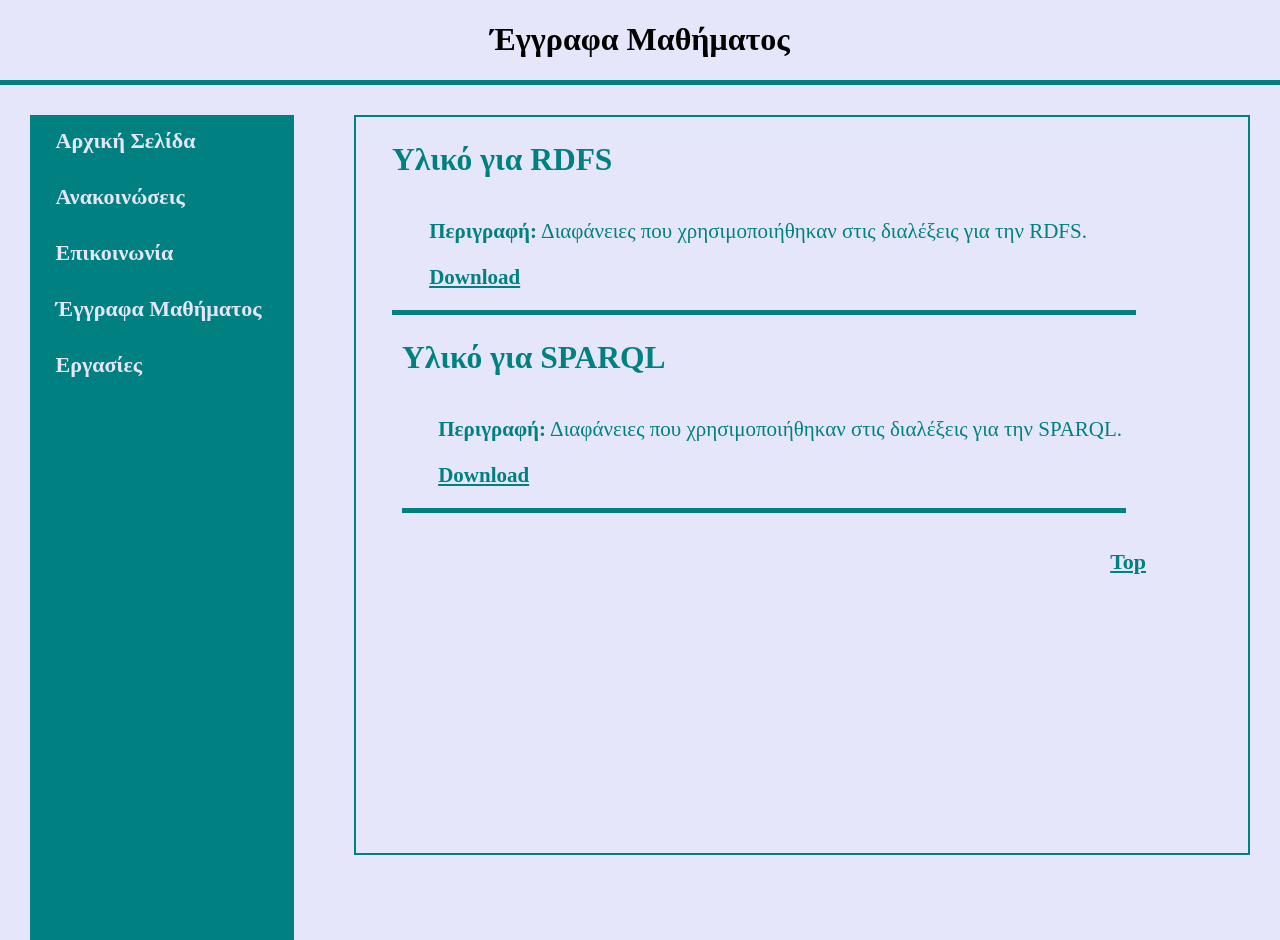
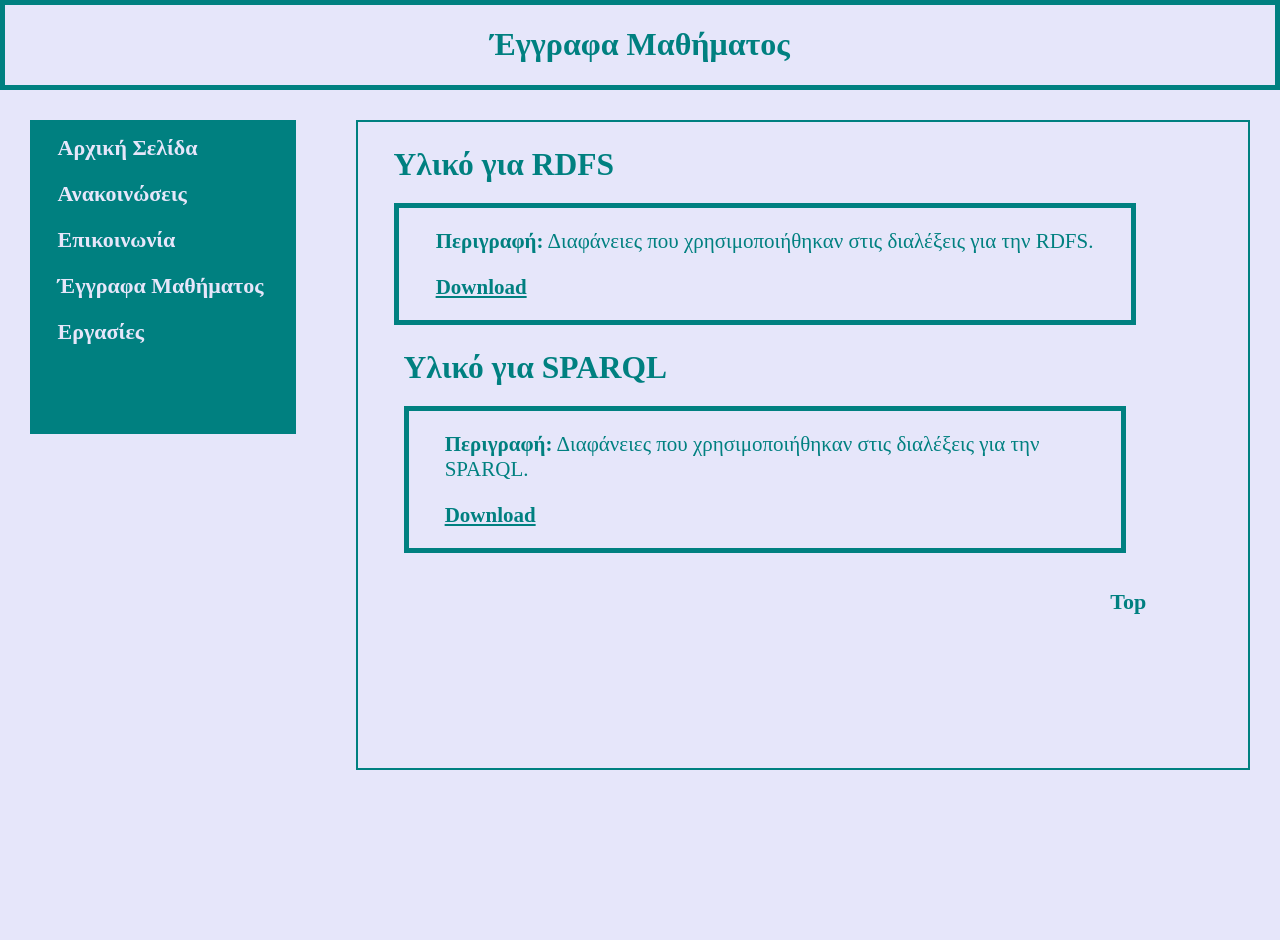
Before and after one commit to AndreasNbt/EPD_Project, a PHP site: page /documents.html in a window 1280 px wide. After the commit the page ends 770 px from the top, so only its background shows below. Run offline with PHP 8.4, Linux system fonts and the light colour scheme.

Commit message:
CSS code refactoring, added documentation

```diff
--- a/documents.html
+++ b/documents.html
@@ -11,46 +11,46 @@
 
     <div class="main flex-column">
 
-        <div id="header" class="header"> <h1> Έγγραφα Μαθήματος </h1> </div>
+        <div id="header" class="header teal big-border"> <h1> Έγγραφα Μαθήματος </h1> </div>
 
         <div class="content">
-            <div class="link-container flex-column">
-                <a class="link" href="index.html">Αρχική Σελίδα</a>
-                <a class="link" href="announcement.html">Ανακοινώσεις</a>
-                <a class="link" href="communication.html">Επικοινωνία</a>
-                <a class="link" href="#">Έγγραφα Μαθήματος</a>
-                <a class="link" href="homework.html">Εργασίες</a>
+            <div class="link-container flex-column thin-border">
+                <a class="link lavender mb" href="index.html">Αρχική Σελίδα</a>
+                <a class="link lavender mb" href="announcement.html">Ανακοινώσεις</a>
+                <a class="link lavender mb" href="communication.html">Επικοινωνία</a>
+                <a class="link lavender mb" href="#">Έγγραφα Μαθήματος</a>
+                <a class="link lavender mb" href="homework.html">Εργασίες</a>
             </div>
 
-            <div class="description-container">
-                <div class="announcement">
+            <div class="description-container thin-border">
+                <div class="announcement teal">
                     <div class="announcement-heading">
-                        <h2>Υλικό για RDFS</h2>
+                        <h2 class="teal">Υλικό για RDFS</h2>
                     </div>
 
-                    <div class="announcement-content flex">
+                    <div class="announcement-content flex big-border">
                         <div class="flex-column">
                                 <p> <strong>Περιγραφή:</strong> Διαφάνειες που χρησιμοποιήθηκαν στις διαλέξεις για την RDFS. </p>
-                                <a class="mb teal-link" href="#" download="RDF_Schema.pdf">Download</a>
+                                <a class="mb teal bold" href="#" download="RDF_Schema.pdf">Download</a>
                         </div>
 
                 </div>
 
-                <div class="announcement">
+                <div class="announcement teal">
                     <div class="announcement-heading">
-                        <h2>Υλικό για SPARQL</h2>
+                        <h2 class="teal">Υλικό για SPARQL</h2>
                     </div>
 
-                    <div class="announcement-content flex">
+                    <div class="announcement-content flex big-border">
                         <div class="flex-column">
                                 <p> <strong>Περιγραφή:</strong> Διαφάνειες που χρησιμοποιήθηκαν στις διαλέξεις για την SPARQL. </p>
-                                <a class="mb teal-link" href="#" download="SPARQL.pdf">Download</a>
+                                <a class="mb teal bold" href="#" download="SPARQL.pdf">Download</a>
                         </div>
 
                 </div>
 
                 <div class="top">
-                    <a class="top-link" href="#header">Top</a>
+                    <a class="link left100 teal" href="#header">Top</a>
                 </div>
 
             </div>
--- a/styles.css
+++ b/styles.css
@@ -6,7 +6,6 @@
 }
 
 h2 {
-    color: teal;
     margin: 15px 0;
 }
 
@@ -17,8 +16,15 @@
 }
 
 img {
-    border: 1px solid teal;
     border-radius: 5%;
+}
+
+.thin-border {
+    border: 2px solid teal;
+}
+
+.big-border {
+    border: 5px solid teal;
 }
 
 .flex {
@@ -30,6 +36,22 @@
     flex-direction: column;
 }
 
+.teal {
+    color: teal;
+}
+
+.lavender {
+    color: lavender;
+}
+
+.bold {
+    font-weight: bold;
+}
+
+.left100 {
+    position: relative;
+    left: 100px;
+}
 
 .content {
     display: flex;
@@ -40,7 +62,6 @@
 .header {
     text-align: center;
     margin: 0;
-    border-bottom: 5px solid teal;
 }
 
 .main {
@@ -48,9 +69,8 @@
 }
 
 .link-container {
-    border-right: 2px solid teal;
     background-color: teal;
-    height: 800px;
+    height: 40%;
     margin: 30px;
     padding: 1%;
     padding-left: 2%;
@@ -58,7 +78,6 @@
 }
 
 .link {
-    color: lavender;
     font-size: 22px;
     font-weight: bold;
     margin-bottom: 30px;
@@ -66,7 +85,6 @@
 }
 
 .description-container {
-    border: 2px solid teal;
     font-size: 21px;
     margin: 30px;
     height: auto;
@@ -77,15 +95,12 @@
     width: 75%;
 }
 
-.teal-text {
-    color: teal;
-}
+
 
 
 /* Announcments */
 
 .announcement {
-    color: teal;
     padding: 10px;
 }
 
@@ -94,14 +109,10 @@
 }
 
 .announcement-content {
-    border-bottom: 5px solid teal;
     padding-left: 5%;
 }
 
-.teal-link {
-    color: teal;
-    font-weight: bold;
-}
+
 
 .top {
     text-align: right;
@@ -109,13 +120,6 @@
     padding-right: 11%;
 }
 
-.top-link {
-    color: teal;
-    font-size: 22px;
-    font-weight: bold;
-    position: relative;
-    left: 100px;
-}
 
 .label {
     margin: 5px;
@@ -143,9 +147,7 @@
 }
 
 .button {
-    border: 2px solid teal;
     border-radius: 50%;
-    color: teal;
     font-size: 18px;
     width: 30%;
     height: 30%;
@@ -155,7 +157,7 @@
     cursor: pointer;
 }
 
-.ordered-list,.m0 {
+.m0 {
     margin: 0;
 }
 
```
Also changed, not shown: announcement.html (+16 -16 lines), communication.html (+16 -16 lines), homework.html (+17 -17 lines), index.html (+9 -9 lines).
